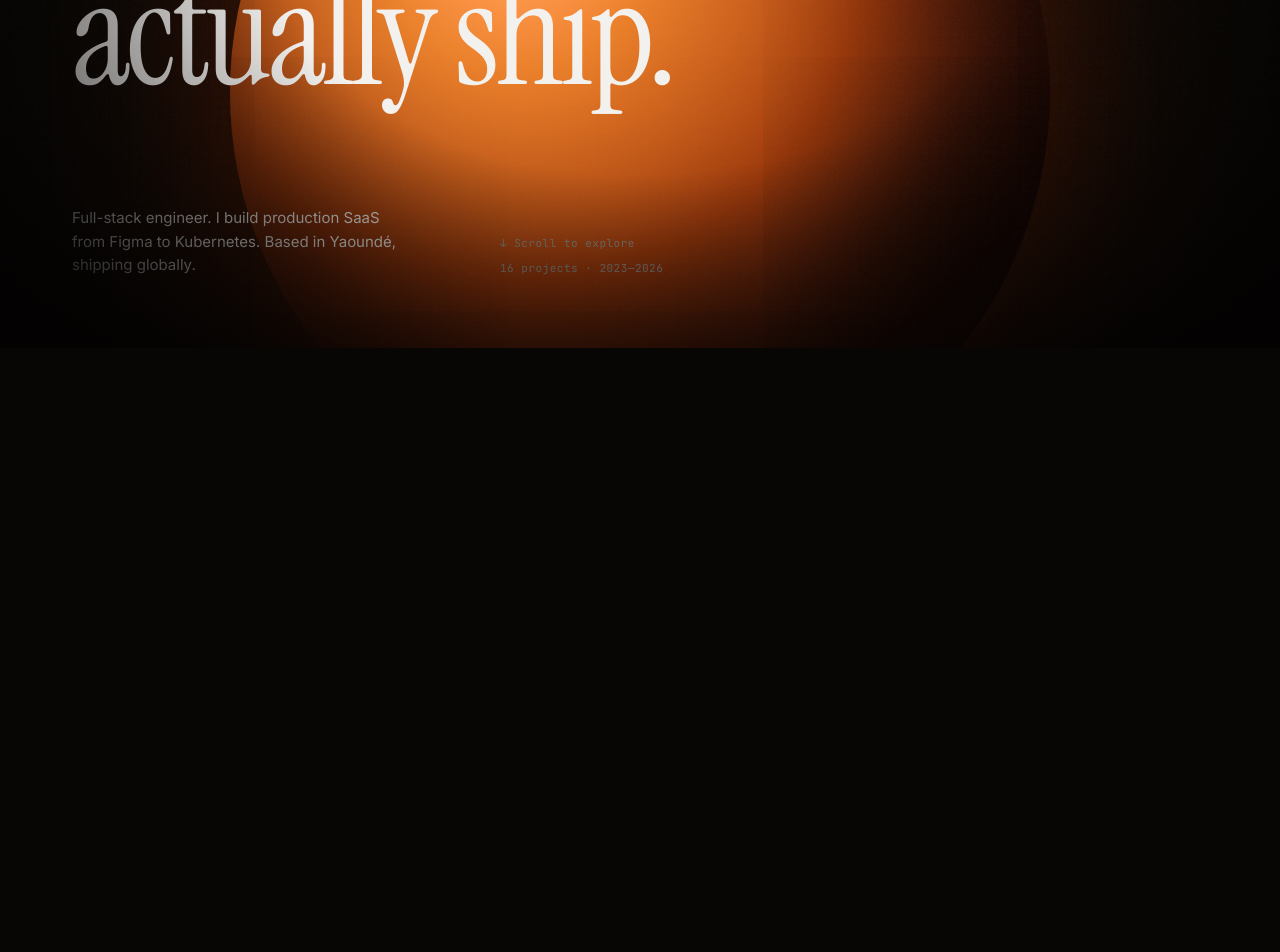
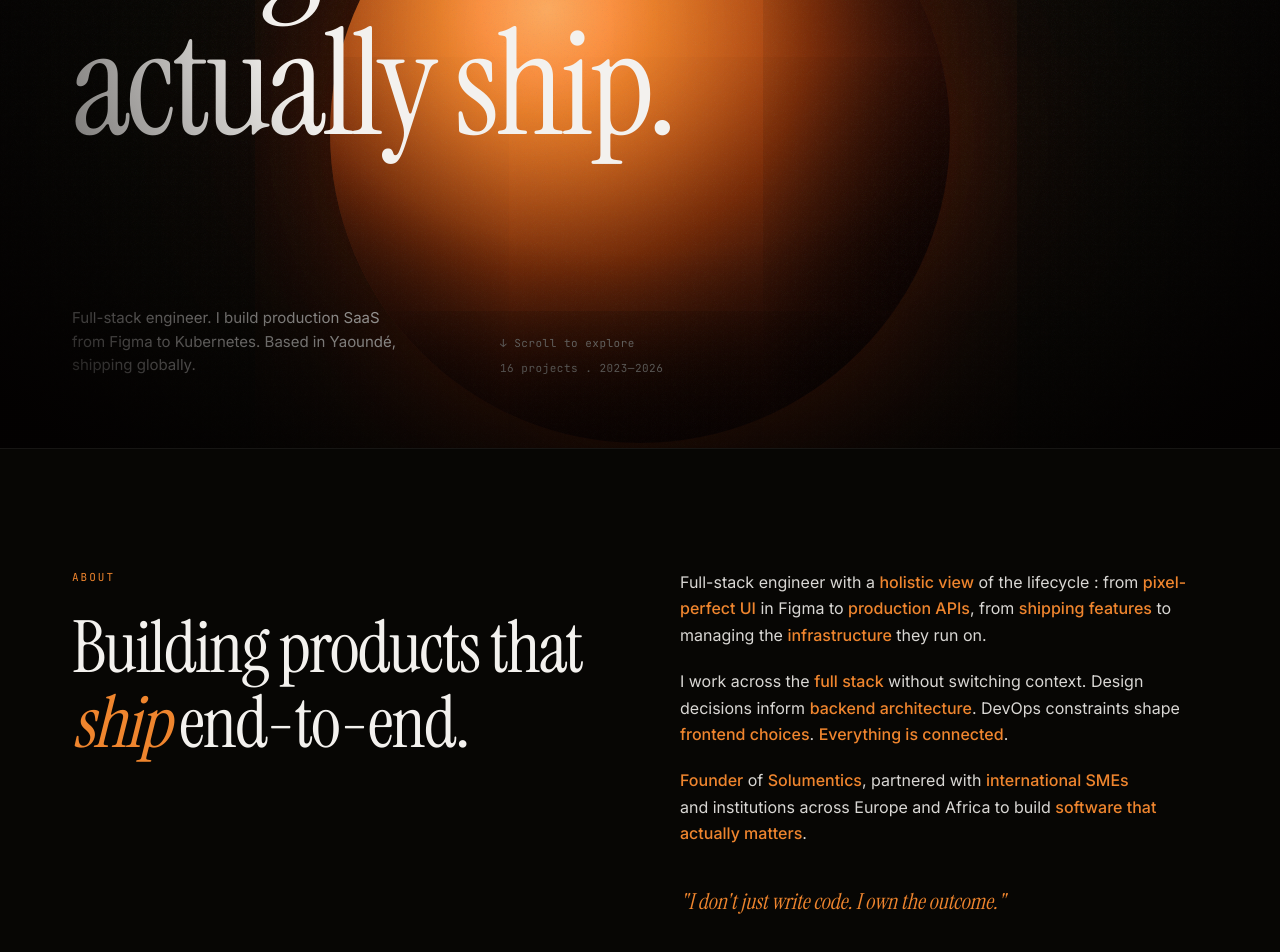
Before and after one commit to ChiSamuelA/chisamuel-v2, a Next.js app: page /en in a window 1280 px wide. Shown: the part 452-1404 px from the top of the page. Before the commit the page ends 800 px from the top, so only its background shows below. Built offline with nearby package versions, Linux system fonts and the light colour scheme.

Commit message:
Feat: Implement AboutStrip Component

```diff
--- a/messages/en/home.json
+++ b/messages/en/home.json
@@ -1,10 +1,18 @@
 {
   "hero": {
-    "label": "— Chi Samuel A. — MMXXVI —",
+    "label": "Chi Samuel A. . MMXXVI",
     "headline": "Engineer of\nthings that\nactually ship.",
     "tagline": "Full-stack engineer. I build production SaaS from Figma to Kubernetes. Based in Yaoundé, shipping globally.",
     "scroll": "↓ Scroll to explore",
-    "projects": "16 projects · 2023—2026"
+    "projects": "16 projects . 2023—2026"
+  },
+  "about": {
+    "label": "ABOUT",
+    "headline": "Building products that ship end-to-end.",
+    "p1": "Full-stack engineer with a {holistic view} of the lifecycle : from {pixel-perfect UI} in Figma to {production APIs}, from {shipping features} to managing the {infrastructure} they run on.",
+    "p2": "I work across the {full stack} without switching context. Design decisions inform {backend architecture}. DevOps constraints shape {frontend choices}. {Everything is connected}.",
+    "p3": "{Founder} of {Solumentics}, partnered with {international SMEs} and institutions across Europe and Africa to build {software that actually matters}.",
+    "quote": "I don't just write code. I own the outcome."
   },
   "nav": {
     "index": "Index",
--- a/messages/fr/home.json
+++ b/messages/fr/home.json
@@ -1,10 +1,18 @@
 {
   "hero": {
-    "label": "— Chi Samuel A. — MMXXVI —",
+    "label": "Chi Samuel A. . MMXXVI",
     "headline": "Ingénieur de\nchoses qui\nsortent vraiment.",
     "tagline": "Ingénieur full-stack. Je construis des SaaS de production de Figma à Kubernetes. Basé à Yaoundé, livrant globalement.",
     "scroll": "↓ Faire défiler pour explorer",
-    "projects": "16 projets · 2023—2026"
+    "projects": "16 projets . 2023—2026"
+  },
+  "about": {
+    "label": "À PROPOS",
+    "headline": "Créer des produits qui sortent de bout en bout.",
+    "p1": "Ingénieur full-stack avec une {vision holistique} du cycle de vie : de l'{UI pixel-perfect} dans Figma aux {APIs de production}, du {déploiement de fonctionnalités} à la gestion de l'{infrastructure} sur laquelle elles tournent.",
+    "p2": "Je travaille sur l'ensemble de la {stack complète} sans changer de contexte. Les décisions de design informent l'{architecture backend}. Les contraintes DevOps façonnent les {choix frontend}. {Tout est connecté}.",
+    "p3": "{Fondateur} de {Solumentics}, partenaire de {PME} et d'institutions internationales à travers l'Europe et l'Afrique pour construire des {logiciels qui comptent vraiment}.",
+    "quote": "Je ne me contente pas d'écrire du code. Je suis responsable du résultat."
   },
   "nav": {
     "index": "Accueil",
--- a/src/app/[locale]/(frontend)/layout.tsx
+++ b/src/app/[locale]/(frontend)/layout.tsx
@@ -1,8 +1,9 @@
 import { Instrument_Serif, Inter, JetBrains_Mono } from 'next/font/google'
 import React from 'react'
 import './styles.css'
-import { locales, type Locale } from '@/i18n'
+import { locales, type Locale, getMessages } from '@/i18n'
 import { notFound } from 'next/navigation'
+import Nav from '@/components/Nav'
 
 const instrumentSerif = Instrument_Serif({
   subsets: ['latin'],
@@ -47,6 +48,8 @@ export default async function RootLayout(props: {
     notFound()
   }
 
+  const messages = await getMessages(locale)
+
   return (
     <html
       lang={locale}
@@ -54,6 +57,7 @@ export default async function RootLayout(props: {
       style={{ background: 'oklch(0.12 0.005 80)' }}
     >
       <body>
+        <Nav locale={locale} messages={messages!.home.nav} />
         <main>{children}</main>
       </body>
     </html>
--- a/src/app/[locale]/(frontend)/page.tsx
+++ b/src/app/[locale]/(frontend)/page.tsx
@@ -1,5 +1,5 @@
-import Hero from '@/components/Hero'
-import Nav from '@/components/Nav'
+import Hero from '@/components/home/Hero'
+import AboutStrip from '@/components/home/AboutStrip'
 import { getMessages } from '@/i18n'
 
 export default async function HomePage(props: {
@@ -11,7 +11,6 @@ export default async function HomePage(props: {
 
   return (
     <>
-      <Nav locale={locale} messages={messages!.home.nav} />
       <Hero
         label={messages!.home.hero.label}
         headline={messages!.home.hero.headline}
@@ -19,6 +18,14 @@ export default async function HomePage(props: {
         scroll={messages!.home.hero.scroll}
         projects={messages!.home.hero.projects}
       />
+      <AboutStrip
+        label={messages!.home.about.label}
+        headline={messages!.home.about.headline}
+        p1={messages!.home.about.p1}
+        p2={messages!.home.about.p2}
+        p3={messages!.home.about.p3}
+        quote={messages!.home.about.quote}
+      />
     </>
   )
 }
--- a/src/components/Nav.tsx
+++ b/src/components/Nav.tsx
@@ -62,8 +62,8 @@ export default function Nav({ locale, messages }: NavProps) {
           style={{ boxShadow: '0 0 12px oklch(0.72 0.16 55)' }}
           aria-hidden="true"
         />
-        <span className="hidden xs:inline">CHI_SAMUEL</span>
-        <span className="xs:hidden">CHI</span>
+        <span className="hidden xs:inline text-copper font-bold">CHI SAMUEL</span>
+        <span className="xs:hidden text-copper font-bold">CHI</span>
       </div>
 
       {/* Links & Switcher */}
@@ -82,7 +82,7 @@ export default function Nav({ locale, messages }: NavProps) {
                   mobileHide ? 'hidden md:block' : '',
                   isActive
                     ? 'text-paper'
-                    : 'text-paper-dim hover:text-paper',
+                    : 'text-paper-dim hover:text-paper transition-colors duration-200',
                 ]
                   .filter(Boolean)
                   .join(' ')}
@@ -99,7 +99,9 @@ export default function Nav({ locale, messages }: NavProps) {
         {/* Language Switcher Button */}
         <Link
           href={getSwitchHref()}
-          className="font-mono text-[11px] px-2.5 py-1 rounded border border-copper/30 text-copper"
+          scroll={false}
+          className="font-mono text-[11px] px-2.5 py-1 rounded border border-copper/30
+            text-copper hover:bg-copper hover:text-ink transition-all duration-300"
           style={{ letterSpacing: '1px' }}
         >
           {switchLabel}
--- /dev/null
+++ b/src/components/home/AboutStrip.tsx
@@ -0,0 +1,86 @@
+import React from 'react'
+
+interface AboutStripProps {
+  label: string
+  headline: string
+  p1: string
+  p2: string
+  p3: string
+  quote: string
+}
+
+export default function AboutStrip({ label, headline, p1, p2, p3, quote }: AboutStripProps) {
+
+  // Helper to highlight words in headline (italic/copper)
+  // For EN: "ship", For FR: "sortent"
+  const formatHeadline = (text: string) => {
+    const targetWords = ['ship', 'sortent']
+    let formatted = text
+
+    for (const word of targetWords) {
+      if (text.includes(word)) {
+        const parts = text.split(word)
+        return (
+          <>
+            {parts[0]}
+            <span className="italic text-copper">{word}</span>
+            {parts[1]}
+          </>
+        )
+      }
+    }
+    return text
+  }
+
+  // Helper to format body text with highlights {phrase} -> text-copper
+  const formatBody = (text: string) => {
+    const parts = text.split(/\{|\}/)
+    return parts.map((part, i) => {
+      // Every odd index is content inside {}
+      if (i % 2 === 1) {
+        return <span key={i} className="text-copper font-medium">{part}</span>
+      }
+      return part
+    })
+  }
+
+  return (
+    <section className="bg-ink-deep border-t border-[oklch(0.2_0.005_80)] px-5 md:px-14 lg:px-[72px] py-[56px] md:py-[80px] lg:py-[120px]">
+      <div className="grid grid-cols-1 lg:grid-cols-2 gap-10 lg:gap-20">
+
+        {/* Left Column: Label + Headline */}
+        <div>
+          <p className="font-mono text-[11px] text-copper uppercase tracking-[2px] mb-6">
+            {label}
+          </p>
+          <h2 className="font-serif font-normal text-paper leading-[1.05] tracking-[-0.025em]
+            text-[36px]
+            md:text-[48px]
+            lg:text-[72px]
+            text-pretty"
+          >
+            {formatHeadline(headline)}
+          </h2>
+        </div>
+
+        {/* Right Column: Body + Pull-quote */}
+        <div className="flex flex-col justify-center gap-5 lg:gap-5 text-[16px] leading-[1.65] text-paper-dim">
+          <p className="text-pretty">
+            {formatBody(p1)}
+          </p>
+          <p className="text-pretty">
+            {formatBody(p2)}
+          </p>
+          <p className="text-pretty">
+            {formatBody(p3)}
+          </p>
+
+          <p className="font-serif italic text-copper text-[22px] mt-3 lg:mt-5 text-pretty leading-snug">
+            "{quote}"
+          </p>
+        </div>
+
+      </div>
+    </section>
+  )
+}
--- a/src/components/Hero.tsx
+++ b/src/components/home/Hero.tsx
@@ -18,15 +18,15 @@ export default function Hero({ label, headline, tagline, scroll, projects }: Her
   const lines = headline.split('\n')
 
   return (
-    <section className="relative h-[100svh] min-h-[800px] overflow-hidden bg-ink-deep">
+    <section className="relative h-[100svh] min-h-[700px] lg:min-h-[900px] overflow-hidden bg-ink-deep">
 
-      {/* Sphere — mobile/tablet pulled up closer to text, desktop unchanged */}
+      {/* Sphere — reduced size on desktop to see full ball */}
       <div
         className="absolute left-1/2 -translate-x-1/2 -translate-y-1/2 rounded-full pointer-events-none
           top-[62%]  w-[260px]  h-[260px]
           sm:top-[65%] sm:w-[380px] sm:h-[380px]
           md:top-[72%] md:w-[540px] md:h-[540px]
-          lg:top-[68%] lg:w-[820px] lg:h-[820px]"
+          lg:top-[65%] lg:w-[620px] lg:h-[620px]"
         style={{ background: SPHERE_BG, boxShadow: SPHERE_SHADOW }}
         aria-hidden="true"
       />
@@ -37,7 +37,7 @@ export default function Hero({ label, headline, tagline, scroll, projects }: Her
           top-[62%]  w-[390px]   h-[390px]
           sm:top-[65%] sm:w-[560px]  sm:h-[560px]
           md:top-[72%] md:w-[800px]  md:h-[800px]
-          lg:top-[68%] lg:w-[1200px] lg:h-[1200px]"
+          lg:top-[65%] lg:w-[900px]  lg:h-[900px]"
         style={{ background: 'radial-gradient(circle, oklch(0.6 0.2 55 / 0.12) 0%, transparent 60%)' }}
         aria-hidden="true"
       />
```
